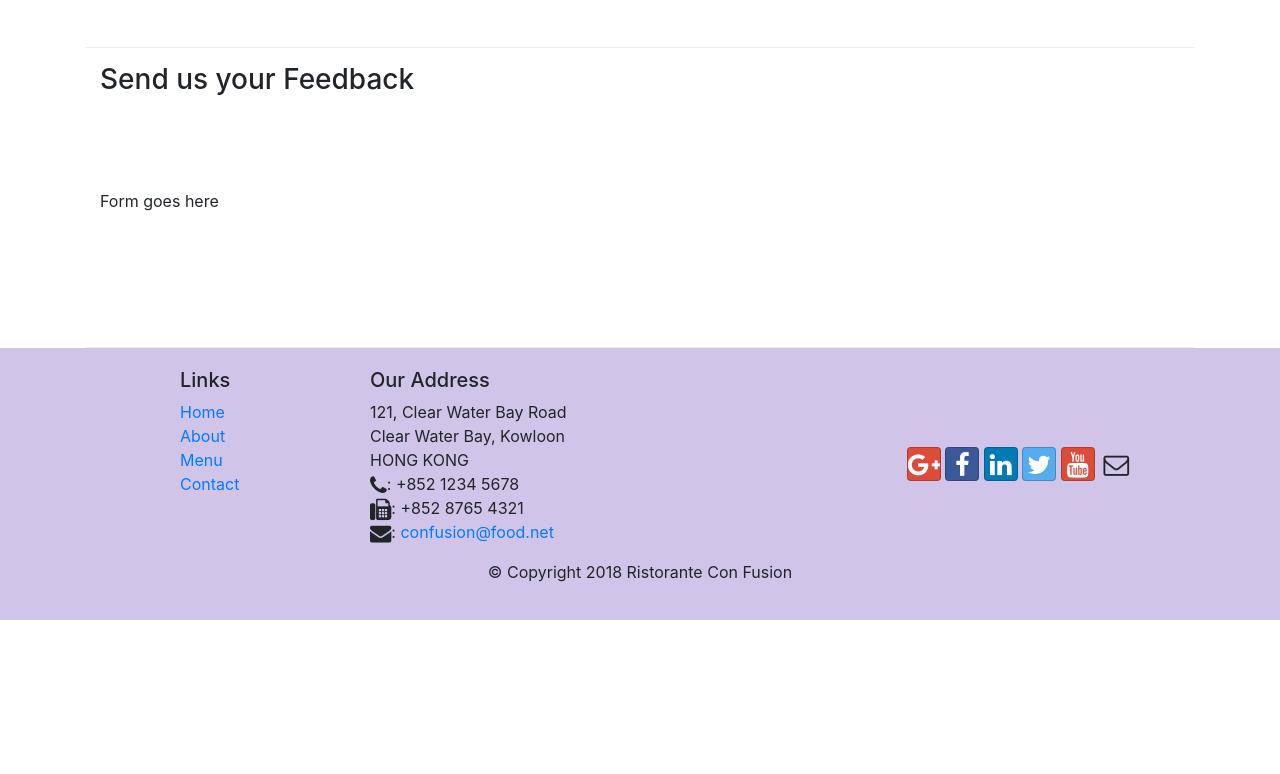
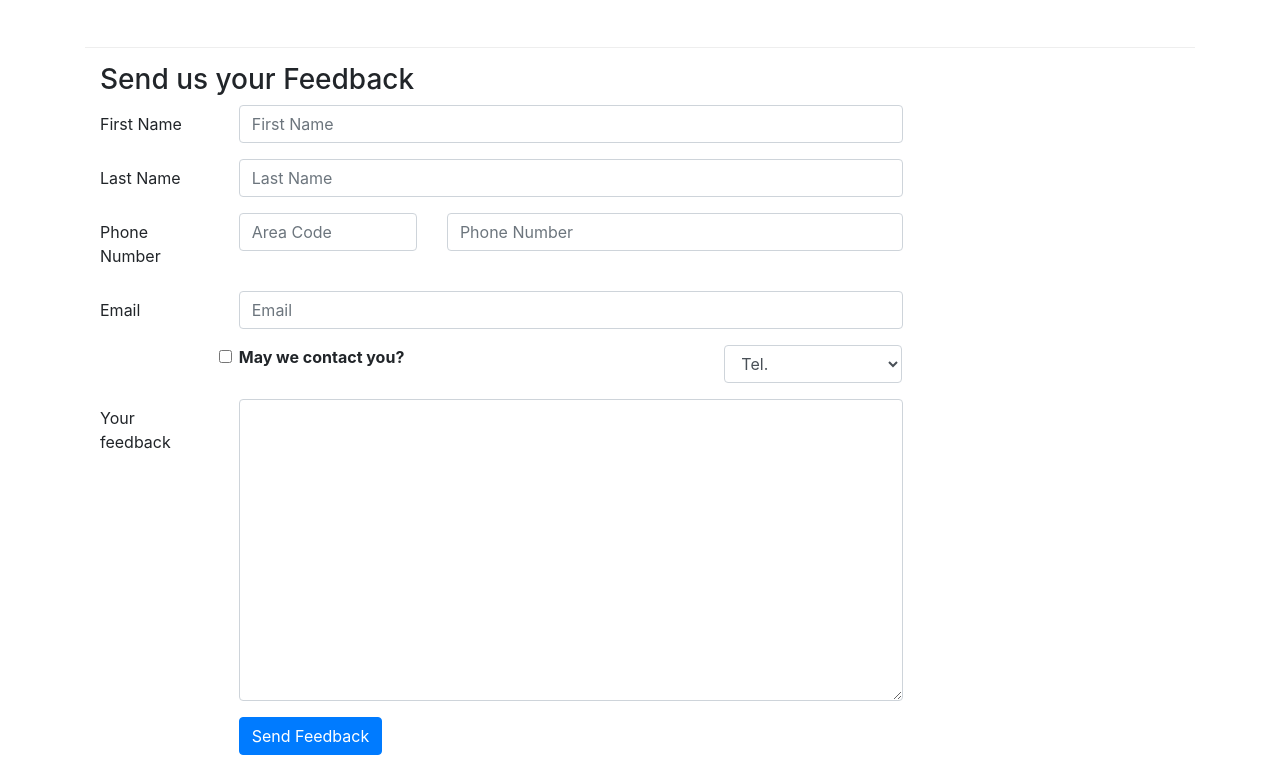
Before and after one commit to DanShmirer/ConFusion, a website: page contactus.html in a window 1280 px wide. Shown: the part 754-1528 px from the top of the page. Before the commit the page ends 1374 px from the top, so only its background shows below. Drawn offline with nearby package versions, Linux system fonts and the light colour scheme.

Commit message:
contact us form

```diff
--- a/contactus.html
+++ b/contactus.html
@@ -92,7 +92,71 @@
               <h3>Send us your Feedback</h3>
            </div>
             <div class="col-12 col-md-9">
-                Form goes here
+                <form>
+                    <div class="form-group row">
+                        <label for="firstname" class="col-md-2 col-form-label">First Name</label>
+                        <div class="col-md-10">
+                            <input type="text" class="form-control" id="firstname" name="firstname"
+                             placeholder="First Name">
+                        </div>
+                    </div>
+                    <div class="form-group row">
+                        <label for="lastname" class="col-md-2 col-form-label">Last Name</label>
+                        <div class="col-md-10">
+                            <input type="text" class="form-control" id="lastname" name="lastname"
+                             placeholder="Last Name">
+                        </div>
+                    </div>
+                    <div class="form-group row">
+                        <label for="telnum" class="col-12 col-md-2 col-form-label">Phone Number</label>
+                        <div class="col-5 col-md-3">
+                            <input type="tel" class="form-control" id="areacode" name="areacode"
+                             placeholder="Area Code">
+                        </div>
+                        <div class="col-7 col-md-7">
+                            <input type="tel" class="form-control" id="telnum" name="telnum"
+                             placeholder="Phone Number">
+                        </div>
+                    </div>
+                    <div class="form-group row">
+                        <label for="emailid" class="col-md-2 col-form-label">Email</label>
+                        <div class="col-md-10">
+                            <input type="email" class="form-control" id="emailid" name="emailid"
+                             placeholder="Email">
+                        </div>
+                    </div>
+
+                    <div class="form-group row">
+                        <div class="col-md-6 offset-md-2">
+                            <div class="porm-check">
+                                <input type="checkbox" class="form-check-input"
+                                name="approve" id="approve" value="">
+                                <label class="form-check-label" for="approve">
+                                    <strong>May we contact you?</strong>
+                                </label>
+                            </div>
+                        </div>
+                        <div class="col-md-3 offset-md-1">
+                            <select class="form-control">
+                                <option>Tel.</option>
+                                <option>Email</option>
+                            </select>
+                        </div>
+                    </div>
+                    <div class="form-group row">
+                        <label for="feedback" class="col-md-2 col-form-label">Your feedback</label>
+                        <div class="col-md-10">
+                            <textarea class="form-control" id="feedback" name="feedback" rows="12"></textarea>
+                        </div>
+                    </div>
+                    <div class="form-group row">
+                        <div class="offset-md-2 col-md-10">
+                            <button type="submit" class="btn btn-primary">
+                                Send Feedback
+                            </button>
+                        </div>
+                    </div>
+                </form>
             </div>
              <div class="col-12 col-md">
             </div>
```
